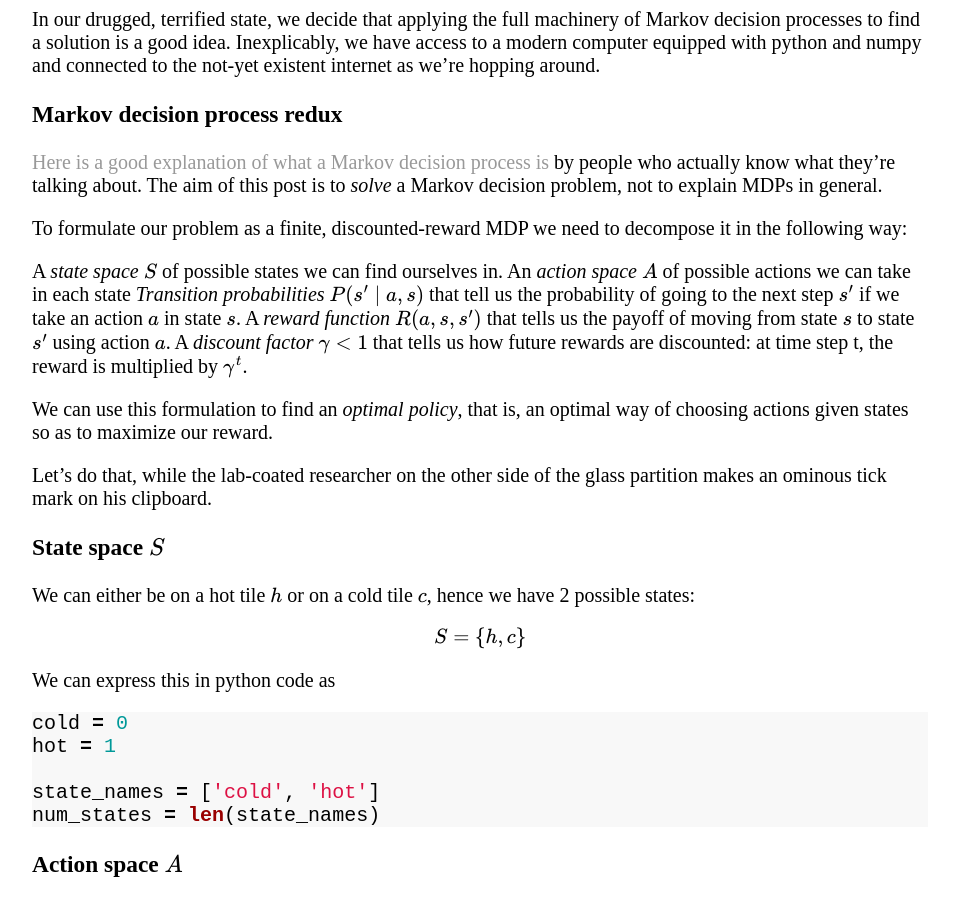
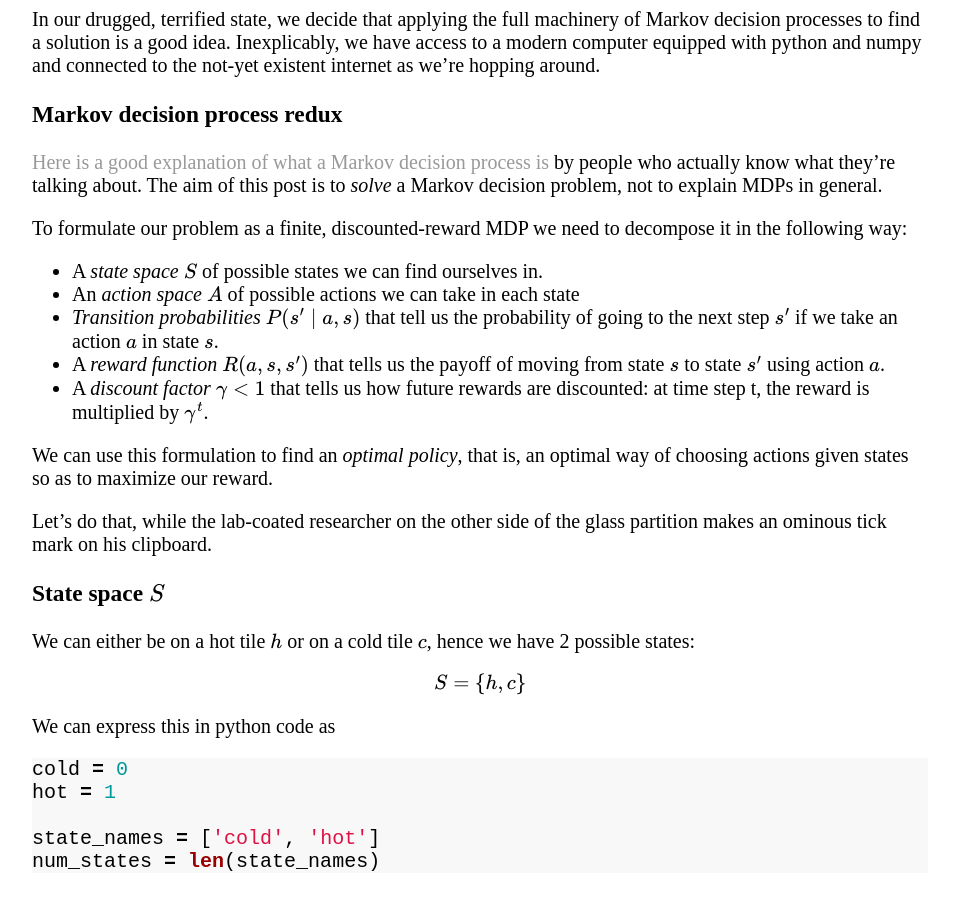
Before and after one commit to miguelsimon/miguelsimon.github.io, a Jekyll site: the page built from _posts/2016-10-15-solving-a-simple-decision-problem-1.md, in a window 1280 px wide and 900 px high, scrolled down 783 px. Shown: the whole window, without its empty margins (160-1113 px from the left). Built offline with Jekyll 4.4.1, drawn with Linux system fonts in a browser that asks for light colours; formulas are drawn with MathJax 3; comment, search, counter and statistics services are not loaded.

```diff
--- a/_posts/2016-10-15-solving-a-simple-decision-problem-1.md
+++ b/_posts/2016-10-15-solving-a-simple-decision-problem-1.md
@@ -31,11 +31,11 @@
 
 To formulate our problem as a finite, discounted-reward MDP we need to decompose it in the following way:
 
-A *state space* $$ S $$ of possible states we can find ourselves in.
-An *action space* $$ A $$ of possible actions we can take in each state
-*Transition probabilities* $$ P(s' \mid a, s) $$ that tell us the probability of going to the next step $$ s' $$ if we take an action $$ a $$ in state $$ s $$.
-A *reward function* $$ R(a, s, s') $$ that tells us the payoff of moving from state $$ s $$ to state $$ s' $$ using action $$ a $$.
-A *discount factor* $$ \gamma \lt 1$$ that tells us how future rewards are discounted: at time step t, the reward is multiplied by $$ \gamma ^ t $$.
+* A *state space* $$ S $$ of possible states we can find ourselves in.
+* An *action space* $$ A $$ of possible actions we can take in each state
+* *Transition probabilities* $$ P(s' \mid a, s) $$ that tell us the probability of going to the next step $$ s' $$ if we take an action $$ a $$ in state $$ s $$.
+* A *reward function* $$ R(a, s, s') $$ that tells us the payoff of moving from state $$ s $$ to state $$ s' $$ using action $$ a $$.
+* A *discount factor* $$ \gamma \lt 1$$ that tells us how future rewards are discounted: at time step t, the reward is multiplied by $$ \gamma ^ t $$.
 
 We can use this formulation to find an *optimal policy*, that is, an optimal way of choosing actions given states so as to maximize our reward.
 
```
